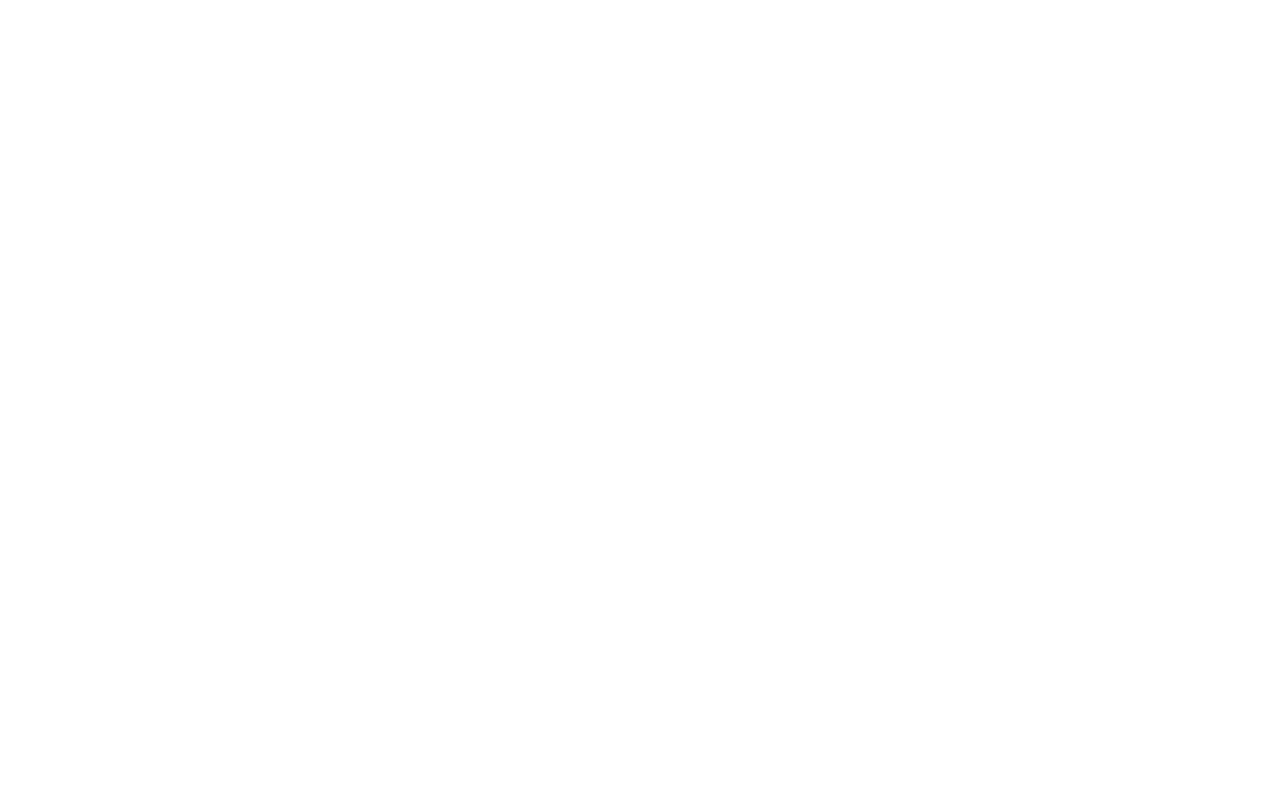
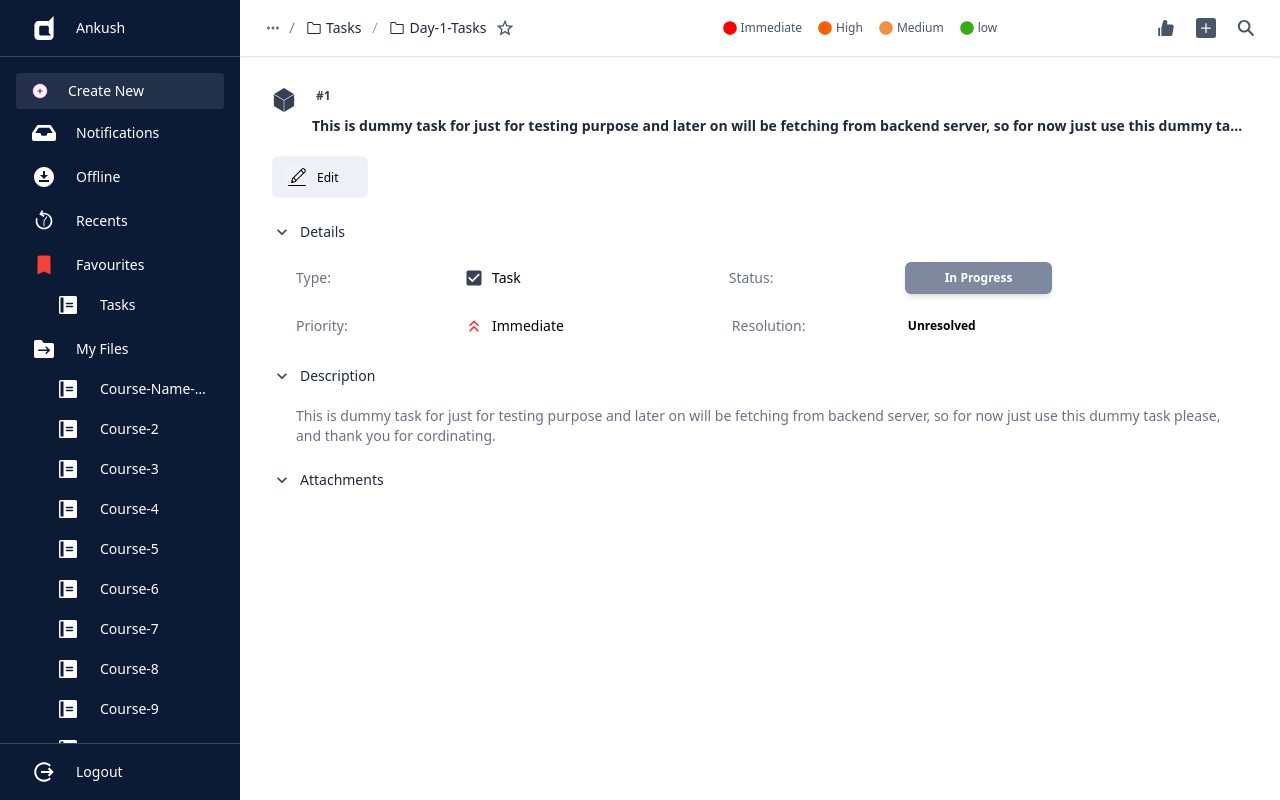
Before and after one commit to Ankushryuga/Resource-sharing-platform-js, a React (Vite) app: page /taskdetails/1 in a window 1280 px wide. Before the commit this address had no page. Built offline with nearby package versions, Linux system fonts and the light colour scheme; the HTML template or start-up script is replaced by a standard one.

Commit message:
task detail

```diff
--- a/src/App.jsx
+++ b/src/App.jsx
@@ -1,26 +1,7 @@
-// import { BrowserRouter, Routes, Route } from "react-router-dom";
-// import DefaultLayout from "./layouts/defaultLayout";
 import TaskDetails from "./kanbanboard/taskDetails/taskDetail";
 import TaskBoard from "./kanbanboard/taskboard"; // Assuming this is your main board
-
-// const App = () => {
-//   return (
-//     <BrowserRouter>
-//       <Routes>
-//         <Route path="/" element={<DefaultLayout />}>
-//           <Route path="/taskdetails" element={<TaskDetails />} />
-//         </Route>
-//       </Routes>
-//     </BrowserRouter>
-//   );
-// };
-
-// export default App;
-
 import { BrowserRouter, Routes, Route } from "react-router-dom";
 import DefaultLayout from "./layouts/defaultLayout";
-// import TaskBoard from "./kanbanboard/TaskBoard"; // Add this
-// import TaskDetails from "./kanbanboard/taskDetails/taskDetail";
 
 const App = () => {
   return (
@@ -28,7 +9,7 @@
       <Routes>
         <Route path="/" element={<DefaultLayout />}>
           <Route index element={<TaskBoard />} /> {/* default route for '/' */}
-          <Route path="taskdetails" element={<TaskDetails />} />{" "}
+          <Route path="taskdetails/:taskId" element={<TaskDetails />} />{" "}
           {/* dynamic task route */}
         </Route>
       </Routes>
--- a/src/kanbanboard/taskDetails/taskDetail.jsx
+++ b/src/kanbanboard/taskDetails/taskDetail.jsx
@@ -1,10 +1,149 @@
-import { useLocation, useNavigate } from "react-router-dom";
+import { useParams } from "react-router-dom";
+import { SiTask } from "react-icons/si";
+import {motion, AnimatePresence} from "framer-motion";
+import { CiEdit } from "react-icons/ci";
+import { MdKeyboardArrowDown } from "react-icons/md";
+import { MdKeyboardArrowRight } from "react-icons/md";
+import { useState } from "react";
+import { MdCheckBox } from "react-icons/md";
+import { MdKeyboardDoubleArrowUp } from "react-icons/md";
+import { IoCloudUpload } from "react-icons/io5";
+
+
+
+const taskName="This is dummy task for just for testing purpose and later on will be fetching from backend server, so for now just use this dummy task please, and thank you for cordinating."
+const dummyDescription=taskName;
 
 export default function TaskDetails() {
-  console.log("Task Details");
+  const [detailExpand, setDetailExpanded]=useState(true);
+  const [descriptionExpand, setDescriptionExpand]=useState(true);
+  const [attachmentExpand, setAttachmentExpand]=useState(true);
+
+  const {taskId}=useParams();
   return (
-    <div>
-      <h2>Hello Task</h2>
-    </div>
+    <motion.div initial={{x:-100, opacity:0, rotateY:-10}}
+    animate={{x:0, opacity:1, rotateY:0}}
+    transition={{type:"spring", stiffness:100, damping:15}}
+    className="flex flex-col h-full"
+    >
+      <div className="flex-1 overflow-y-auto space-y-1 p-4 hide-scrollbar bg-transparent">
+        <span className="text-xs font-bold text-gray-700 flex gap-5">
+          <SiTask className="text-2xl transition"/>#{taskId}</span>
+          <h3 className="text-sm pl-10 font-semibold text-gray-800 truncate" title={taskName}>{taskName}
+          </h3>
+          <motion.div
+            style={{ backgroundColor: "#EEF0F8" }} // Correct way to set background color inline
+           whileHover={{scale:1.05, backgroundColor:"#EEF0F8"}}
+          whileTap={{scale:0.95}}
+          onClick={()=>{
+            console.log("Edit button clicked")
+          }}
+
+          className="flex mt-5 items-center gap-2 px-3 py-2 bg-white/10 rounded-md cursor-pointer border border-white/20 backdrop-blur-sm sm:w-20 md:w-22 lg:w-24"
+          >
+            <CiEdit className="text-2xl bg-white/10 shadow-none" />
+            <p className="text-xs text-black font-medium pt-0.5">Edit</p>
+          </motion.div>
+
+          <div onClick={()=>setDetailExpanded(!detailExpand)} className="flex items-center
+           gap-2 pt-5 cursor-pointer hover:opacity-80 transition">
+            {detailExpand ?(
+              <MdKeyboardArrowDown className="text-xl text-gray-700" />
+            ):<MdKeyboardArrowRight className="text-xl text-gray-800 font-medium"/>}
+            <p className="text-sm text-gray-800 font-medium">Details</p>
+          </div>
+
+          {/* Contents */}
+            {detailExpand && (
+              <AnimatePresence>
+                <motion.div initial={{opacity:0, y:-5}}
+                  animate={{opacity:1, y:0}}
+                  exit={{opacity:0, y:-5}}
+                  transition={{duration:0.2}}
+                  className="pl-6 pt-4 space-y-4"
+                >
+                  {/* Type */}
+                  <div className="flex items-center gap-2">
+                    <p className="text-sm text-gray-500 w-40">Type:</p>
+                    <div className="flex items-center gap-2 text-sm text-black">
+                  <MdCheckBox className="text-xl text-gray-700"/>
+                  <span>Task</span>
+                    </div>
+                    <div className="pl-50 items-center gap-4 flex">
+                    <p className="text-sm text-gray-500 w-40">Status:</p>
+                    <motion.span className="inline-flex items-center justify-center px-10 py-2 rounded-md text-white font-semibold text-xs shadow-md"
+                      style={{backgroundColor:"#7F899E"}}
+                      initial={{opacity:0, scale:0.95}}
+                      animate={{opacity:1, scale:1}}
+                      whileHover={{
+                        scale:1.05,
+                      boxShadow:"0 0 10px rgba(127, 137, 158, 0.6)"
+                      }}
+                      transition={{type:"spring", stiffness:200, damping:12}}
+                    >  In Progress
+                    </motion.span>
+                    </div>
+                  </div>
+                  {/* Priority */}
+                  <div className="flex items-center gap-2">
+                    <p className="text-sm text-gray-500 w-40">Priority:</p>
+                    <div className="flex items-center gap-2 text-sm text-black">
+                      <motion.div
+  whileHover={{
+    y: [0, -5, 0], // Bouncing effect
+    transition: {
+      repeat: Infinity,
+      duration: 0.6,
+      ease: "easeInOut"
+    }
+  }}
+  className="text-xl text-red-500"
+>
+                      <MdKeyboardDoubleArrowUp className="text-xl text-red-500"/>
+                      </motion.div>
+                      <span>Immediate</span>
+                    </div>
+                    <div className="pl-40 items-center gap-4 flex">
+                    <p className="text-sm text-gray-500 w-40">Resolution:</p>
+                    <motion.span
+                    className="inline-flex items-center justify-center py-2 text-black font-semibold text-xs">Unresolved
+                    </motion.span>
+                  </div>
+                  </div>
+
+                </motion.div>
+              </AnimatePresence>
+          )}
+                    <div onClick={()=>setDescriptionExpand(!descriptionExpand)} className="flex items-center gap-2 pt-5 cursor-pointer hover:opacity-80 transition">
+            {descriptionExpand ? (
+              <MdKeyboardArrowDown className="text-xl text-gray-700" />
+            ):<MdKeyboardArrowRight className="text-xl text-gray-800 font-medium" />}
+          <p className="text-sm text-gray-800 font-medium">Description</p>
+          </div>
+          {/* Description Expand: */}
+          {descriptionExpand && (
+            <AnimatePresence>
+              <motion.div initial={{opacity:0, y:-5}}
+              animate={{opacity:1, y:0}}
+              exit={{opacity:0, y:-5}}
+              transition={{duration:0.2}}
+              className="pl-6 pt-4 space-y-4"
+              >
+                <div className="flex items-center gap-2">
+                  <p className="text-sm text-gray-500 w-full">{dummyDescription}</p>
+                </div>
+              </motion.div>
+            </AnimatePresence>
+          )}
+          <div onClick={()=>setAttachmentExpand(!attachmentExpand)} className="flex items-center gap-2 pt-5 cursor-pointer hover:opacity-80 transition">
+            {attachmentExpand ?(
+              <MdKeyboardArrowDown className="text-xl text-gray-700" />
+            ):<MdKeyboardArrowRight className="text-xl text-gray-800 font-medium"/>
+}
+<p className="text-sm text-gray-800 font-medium">Attachments</p>
+          </div>
+      </div>
+
+    </motion.div>
   );
 }
--- a/src/kanbanboard/taskboard.jsx
+++ b/src/kanbanboard/taskboard.jsx
@@ -166,7 +166,7 @@
                             navigate(
                               selectedTask?.taskId === task.taskId
                                 ? "/"
-                                : `/taskdetails`
+                                : `/taskdetails/${task.taskId}`
                             );
                           }
                         }}
```
